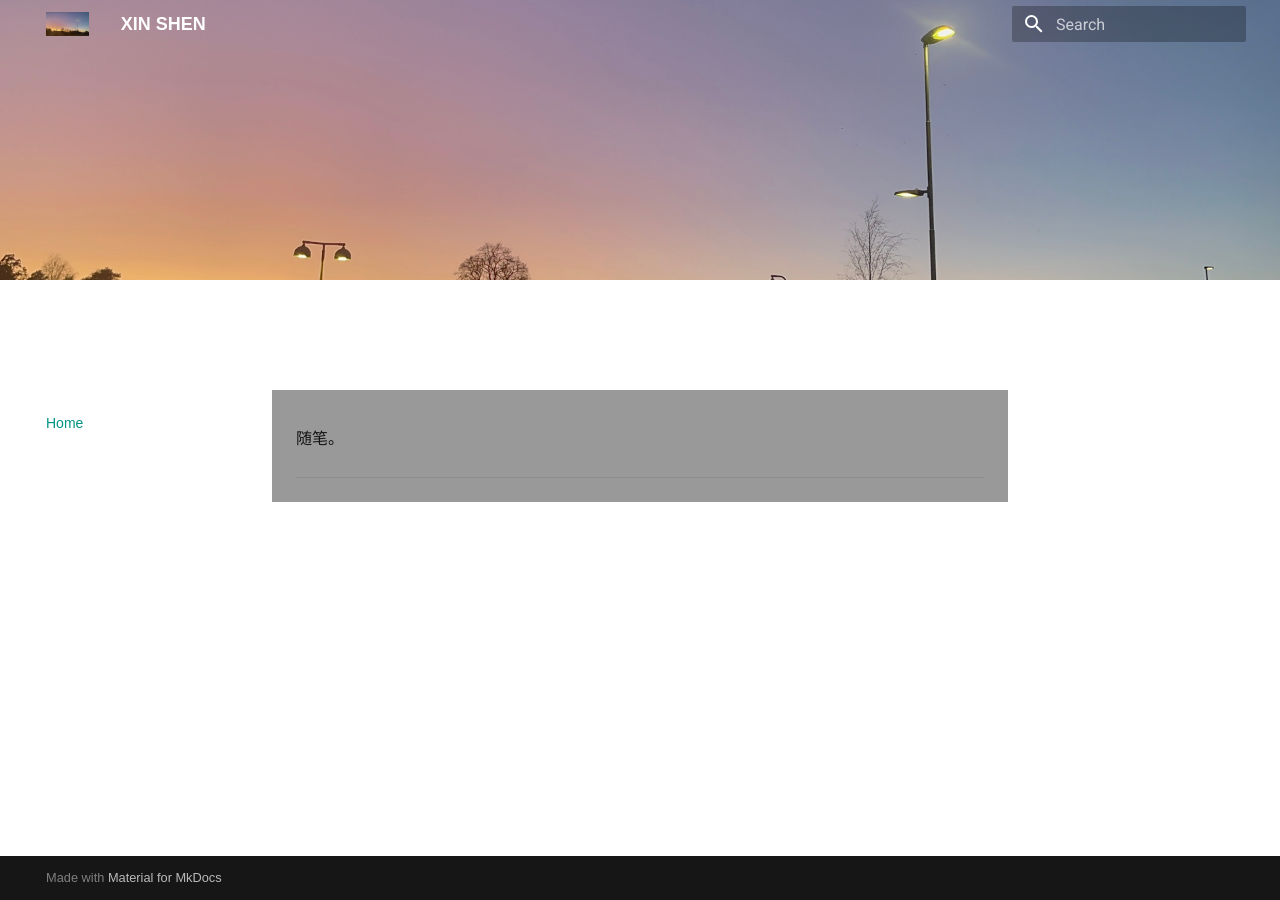
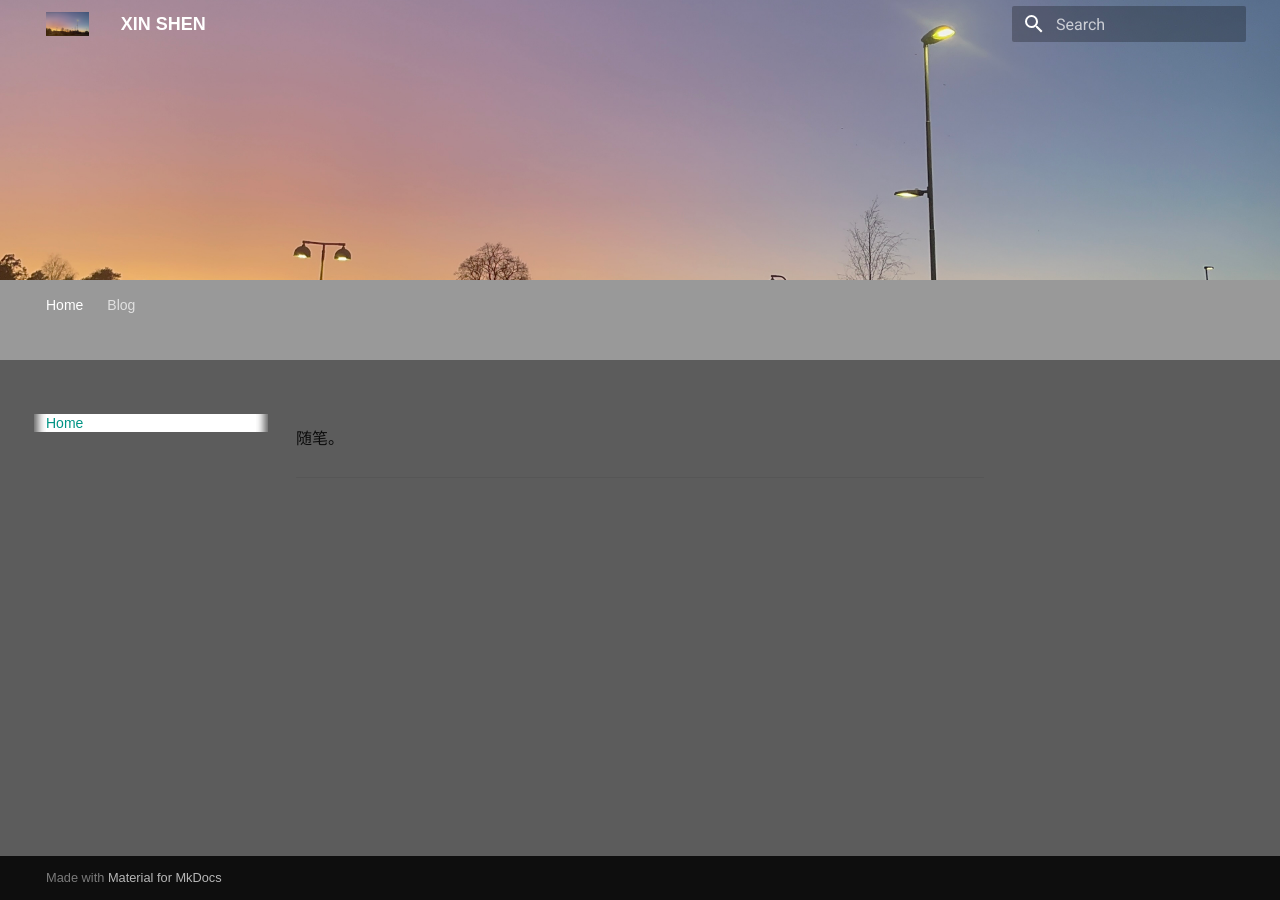
Before and after one commit to XINS3/WebXS, an MkDocs documentation site: the page built from docs/index.md, in a window 1280 px wide. Built offline with MkDocs 1.6.1 and Material for MkDocs 9.7.7, drawn with Linux system fonts in a browser that asks for light colours.

Commit message:
Update custom.css

```diff
--- a/docs/stylesheets/custom.css
+++ b/docs/stylesheets/custom.css
@@ -47,10 +47,11 @@
 /* 页面背景使用渐变 */
 body,
 .md-main{
-    background: transparent;
+
+    background-color: rgba(0, 0, 0, 0.4);
 }
 .md-content {
-    background-color: rgba(0, 0, 0, 0.4);
+    background: transparent;
 }
 
 /* 隐藏默认的页面大标题 */
```
